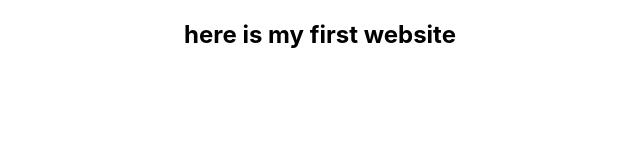
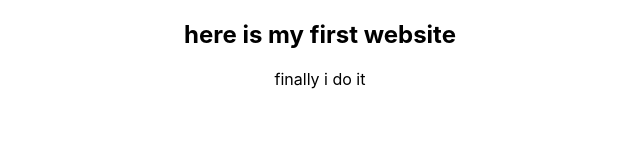
Before and after one commit to Sumaiyash/my-book-shop, a React (Create React App) app: page / in a window 1280 px wide. Shown: the top 160 px of the page, without its empty margins (320-960 px from the left). Built offline with nearby package versions, Linux system fonts and the light colour scheme.

Commit message:
finally coded is running

```diff
--- a/src/App.js
+++ b/src/App.js
@@ -1,10 +1,11 @@
-import logo from './logo.svg';
+
 import './App.css';
 
 function App() {
   return (
     <div className="App">
       <h2>here is my first website</h2>
+      <p>finally i do it</p>
     </div>
   );
 }
```
